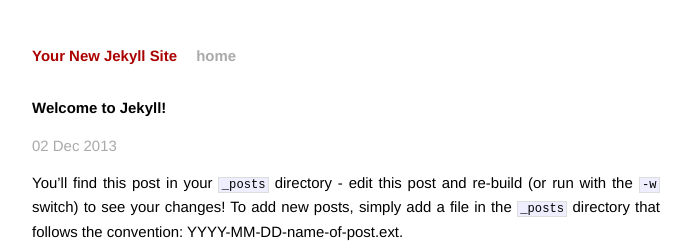
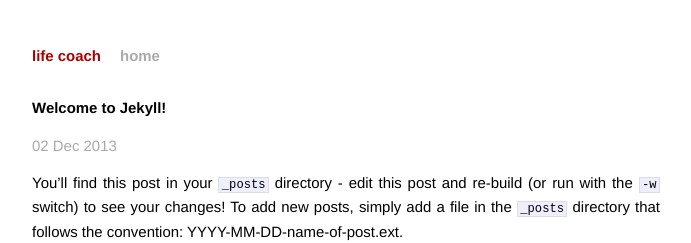
Before and after one commit to usoluyun/usoluyun.github.com, a Jekyll site: the page built from _posts/2013-12-02-welcome-to-jekyll.markdown, in a window 1280 px wide. Shown: the top 243 px of the page, without its empty margins (294-985 px from the left). Built offline with Jekyll 4.4.1, drawn with Linux system fonts in a browser that asks for light colours; Markdown is read by kramdown in place of the engine named in the settings.

Commit message:
discard remote changes

```diff
--- a/_config.yml
+++ b/_config.yml
@@ -1,3 +1,3 @@
-name: Your New Jekyll Site
+name: life coach
 markdown: redcarpet
 pygments: true
```
